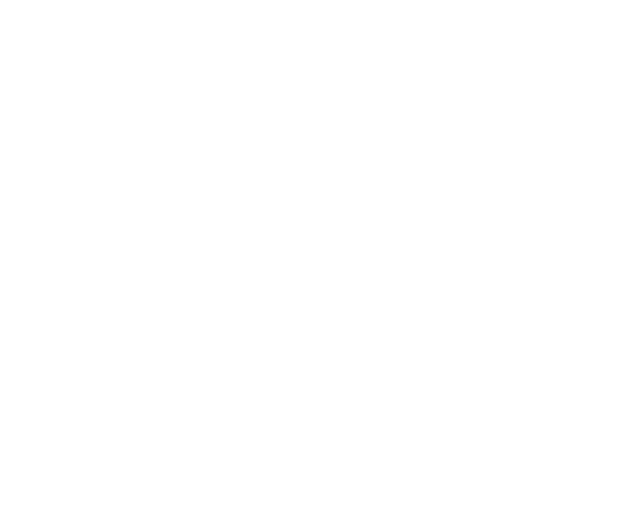
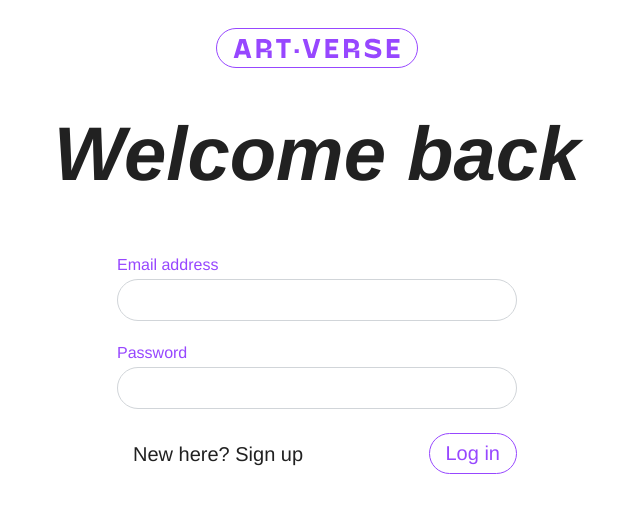
Before and after one commit to katialiashevska/art-verse, a React (Vite) app: page /login in a window 1280 px wide. Before the commit this address had no page. Shown: the top 512 px of the page, without its empty margins (323-963 px from the left). Built offline with nearby package versions, Linux system fonts and the light colour scheme.

Commit message:
add login page & styles

```diff
--- a/src/App.jsx
+++ b/src/App.jsx
@@ -2,6 +2,7 @@ import "./App.css"
 import { Route, Routes } from "react-router-dom"
 import HomePage from "./pages/HomePage"
 import FavouritesPage from "./pages/FavouritesPage"
+import LoginPage from "./pages/LoginPage"
 
 function App() {
     return (
@@ -9,6 +10,7 @@ function App() {
             <Routes>
                 <Route path="/" element={<HomePage />} />
                 <Route path="/favourites" element={<FavouritesPage />} />
+                <Route path="/login" element={<LoginPage />} />
             </Routes>
         </div>
     )
--- a/src/pages/FavouritesPage.jsx
+++ b/src/pages/FavouritesPage.jsx
@@ -1,13 +1,13 @@
 import { useState, useEffect } from "react"
 import axios from "axios"
 import { Link } from "react-router-dom"
-import logo from "../assets/logo.svg"
-import blackArrow from "../assets/black-arrow.svg"
 import { deleteFromFavourites } from "../utils/deleteFromFavourites"
 import API_URL from "../utils/API_URL"
 import Toast from "../components/Toast"
 import FavouriteDetails from "../components/FavouriteDetails"
 import "../styles/favourites.css"
+import logo from "../assets/logo.svg"
+import blackArrow from "../assets/black-arrow.svg"
 
 function FavouritesPage() {
     const [favouriteArtworks, setFavouriteArtworks] = useState([])
--- /dev/null
+++ b/src/pages/LoginPage.jsx
@@ -0,0 +1,44 @@
+import { useState } from "react"
+import { Link } from "react-router-dom"
+import logo from "../assets/logo.svg"
+import "../styles/login-signup.css"
+
+function LoginPage() {
+    const [email, setEmail] = useState("")
+    const [password, setPassword] = useState("")
+
+    const handleEmailInput = e => setEmail(e.target.value)
+    const handlePasswordInput = e => setPassword(e.target.value)
+
+    return (
+        <div id="login">
+            <Link className="navbar-bg" to="/">
+                <img id="logo" src={logo} alt="ArtVerse logo" />
+            </Link>
+            <h1 className="login-signup-title">Welcome back</h1>
+            <form className="login-signup-form" action="">
+                <label htmlFor="email">Email address</label>
+                <input type="email" name="email" value={email} onChange={handleEmailInput} />
+
+                <label htmlFor="password">Password</label>
+                <input
+                    type="password"
+                    name="password"
+                    value={password}
+                    onChange={handlePasswordInput}
+                />
+
+                <div className="form-buttons">
+                    <Link className="form-secondary-button" to="/signup">
+                        New here? Sign up
+                    </Link>
+                    <button className="form-submit-button" type="submit">
+                        Log in
+                    </button>
+                </div>
+            </form>
+        </div>
+    )
+}
+
+export default LoginPage
--- /dev/null
+++ b/src/styles/login-signup.css
@@ -0,0 +1,87 @@
+#login {
+    display: flex;
+    flex-flow: column nowrap;
+    align-items: center;
+}
+
+.login-signup-title {
+    color: var(--black);
+    text-align: center;
+    font-size: 76px;
+    font-style: italic;
+    font-weight: 700;
+    margin-top: 102px;
+    margin-bottom: 60px;
+}
+
+.login-signup-form {
+    width: 400px;
+    display: flex;
+    flex-direction: column;
+    align-items: center;
+    gap: 24px;
+}
+
+.login-signup-form label {
+    display: flex;
+    align-items: center;
+    align-self: stretch;
+    color: var(--main-color);
+    font-size: 16px;
+    font-weight: 400;
+    line-height: 16px;
+    margin-bottom: -18px;
+}
+
+.login-signup-form input {
+    display: flex;
+    height: 32px;
+    padding: 4px 16px;
+    align-items: center;
+    align-self: stretch;
+    border-radius: 44px;
+    border: 1px solid #d1d5d9;
+    background: #fff;
+    caret-color: var(--main-color);
+}
+
+.form-buttons {
+    display: flex;
+    justify-content: space-between;
+    align-items: flex-end;
+    align-self: stretch;
+}
+
+.form-submit-button {
+    display: flex;
+    padding: 8px 16px;
+    justify-content: center;
+    align-items: center;
+    border-radius: 64px;
+    border: 1px solid var(--main-color);
+    background: transparent;
+    color: var(--purple, #9747ff);
+    font-family: var(--main-font);
+    font-size: 20px;
+    font-weight: 500;
+    cursor: pointer;
+}
+
+.form-submit-button:hover,
+.form-secondary-button:hover {
+    background: var(--main-color);
+    color: #fff;
+}
+
+.form-secondary-button {
+    display: flex;
+    padding: 8px 16px;
+    justify-content: center;
+    align-items: center;
+    border-radius: 64px;
+    color: var(--black);
+    font-family: var(--main-font);
+    font-size: 20px;
+    font-weight: 500;
+    text-decoration: none;
+}
```
